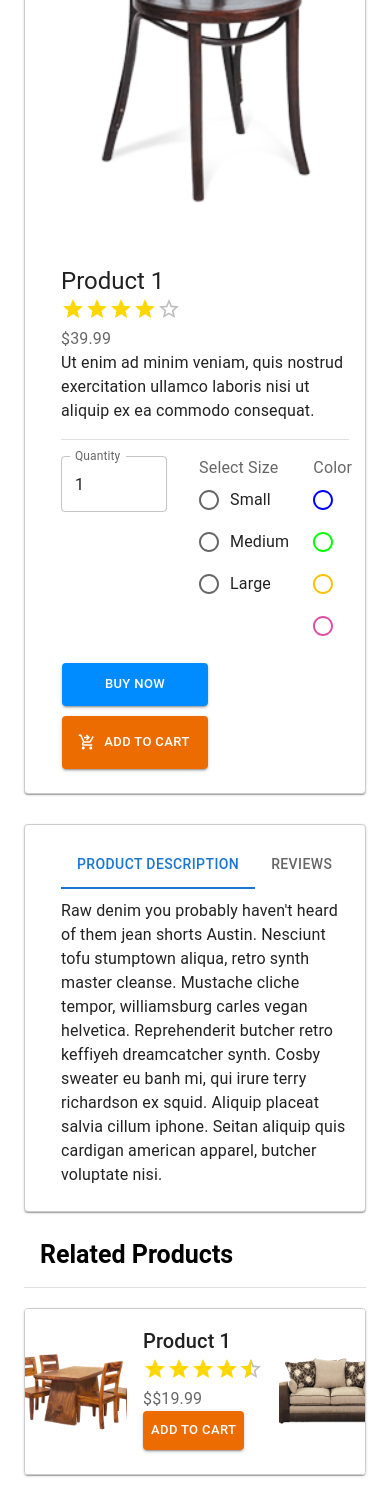
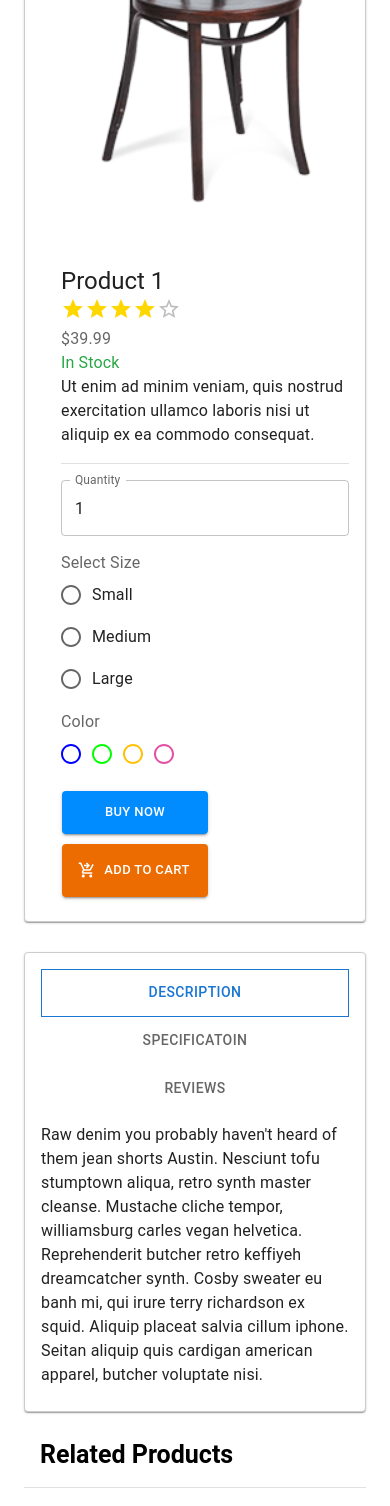
Before and after one commit to ravenanhq/admina, a Next.js app: page /ecommerce/product-details in a window 390 px wide. Shown: the part 432-1938 px from the top of the page. Built offline with nearby package versions, Linux system fonts and the light colour scheme.

Commit message:
[Bug-28]-Fixed review tab,related product wrap issues in mobile view. Implement the quantity fliter not allowed negative value.Added product stock and specification details.

```diff
--- a/src/app/components/Ecommerce/ProductDetailTabs.tsx
+++ b/src/app/components/Ecommerce/ProductDetailTabs.tsx
@@ -1,4 +1,4 @@
-import React, { useState } from 'react';
+import React, { useState } from "react";
 import {
   Card,
   CardContent,
@@ -6,15 +6,22 @@ import {
   Box,
   Tabs,
   Tab,
-} from '@mui/material';
+  Grid,
+} from "@mui/material";
+import { useTheme } from "@mui/material/styles";
+import useMediaQuery from "@mui/material/useMediaQuery";
+import ReviewCommentForm from "./ReviewCommentForm";
 
 const ProductDetailTabs = () => {
-
   const [currentTab, setCurrentTab] = useState(0);
 
   const handleTabChange = (event, newValue) => {
     setCurrentTab(newValue);
   };
+
+  const theme = useTheme();
+  const isMobile = useMediaQuery(theme.breakpoints.down("sm"));
+  const isTablet = useMediaQuery(theme.breakpoints.down("md"));
 
   const TabPanel = ({ children, index, value }) => {
     return (
@@ -26,15 +33,29 @@ const ProductDetailTabs = () => {
 
   return (
     <>
-        <Card style={{ display: "flex", marginTop: "20px",border:"1px solid #ccc" }}>
-          <CardContent style={{ flex: 1, marginLeft: "20px" }}>
+      <Card
+        style={{ display: "block", marginTop: "20px", border: "1px solid #ccc" }}
+      >
+        <CardContent style={{ flex: 1, marginLeft:isMobile ? "0px" : "20px"}} >
           <Tabs
             value={currentTab}
             onChange={handleTabChange}
-              sx={{ marginBottom: "10px" }}
+            sx={{ marginBottom: "10px", fontSize: "12px" }}
+            classes={{ scroller: "tabScroller" }}
+            style={{ overflow: "visible" }}
           >
-              <Tab label="Product Description" />
-              <Tab label="Reviews" />
+            <Tab
+              label="Description"
+              className={currentTab === 0 ? "activeTab" : ""}
+            />
+            <Tab
+              label="Specificatoin"
+              className={currentTab === 1 ? "activeTab" : ""}
+            />
+            <Tab
+              label="Reviews"
+              className={currentTab === 2 ? "activeTab" : ""}
+            />
           </Tabs>
 
           <TabPanel value={currentTab} index={0}>
@@ -49,15 +70,46 @@ const ProductDetailTabs = () => {
             </Typography>
           </TabPanel>
           <TabPanel value={currentTab} index={1}>
-              <Typography variant="body1" color="textPrimary">
-              Etsy mixtape wayfarers, ethical wes anderson tofu before they sold out mcsweeney's
-              organic lomo retro fanny pack lo-fi farm-to-table readymade. Messenger bag gentrify pitchfork
-               tattooed craft beer, iphone skateboard locavore carles etsy salvia banksy hoodie helvetica.
-               DIY synth PBR banksy irony. Leggings gentrify squid 8-bit cred pitchfork. Williamsburg banh mi
-               whatever gluten-free, carles pitchfork biodiesel fixie etsy retro mlkshk vice blog. S
-               cenester cred you probably haven't heard of them, vinyl craft beer blog stumptown.
-              Pitchfork sustainable tofu synth chambray yr.
+            <CardContent style={{ padding: "0" }}>
+              <table
+                style={{
+                  marginTop: "20px",
+                  fontSize: "14px",
+                }}
+              >
+                <tbody>
+                  <tr>
+                    <th style={{ width: "70%", textAlign: "left" }}>Modal#</th>
+                    <td>Mod-01</td>
+                  </tr>
+                  <tr>
+                    <th style={{ width: "70%", textAlign: "left" }}>Color</th>
+                    <td>Red</td>
+                  </tr>
+                  <tr>
+                    <th style={{ width: "70%", textAlign: "left" }}>Deliver</th>
+                    <td>USA</td>
+                  </tr>
+                </tbody>
+              </table>
+            </CardContent>
+          </TabPanel>
+          <TabPanel value={currentTab} index={2}>
+            <Grid container>
+              <Grid item xs={12} sm={12} md={4} lg={8} xl={4}>
+                <Typography variant="body1" gutterBottom>
+                  Raw denim you probably haven't heard of them jean shorts Austin
                 </Typography>
+              </Grid>
+              <Grid item xs={12} sm={8} md={4} lg={6} xl={4} justifyContent="flex-end">
+                <Typography variant="body2" align="left" color="#089aff">
+                  -By John
+                </Typography>
+              </Grid>
+              <Grid item xs={12}>
+                <ReviewCommentForm></ReviewCommentForm>
+              </Grid>
+            </Grid>
           </TabPanel>
         </CardContent>
       </Card>
--- a/src/app/components/Ecommerce/ProductDetails.tsx
+++ b/src/app/components/Ecommerce/ProductDetails.tsx
@@ -26,12 +26,19 @@ const ProductDetails = () => {
   const [selectedSize, setSelectedSize] = useState('');
   const [selectedColor, setSelectedColor] = useState('');
 
+  const theme = useTheme();
+  const isMobile = useMediaQuery(theme.breakpoints.down('sm'));
+  const isMobileOrTablet = useMediaQuery(theme.breakpoints.down('md'));
+
   const getColorBasedOnRating = (rating) => {
     return rating >= 4 ? '#FFD700' : '#C0C0C0';
   };
 
   const handleQuantityChange = (event) => {
-    setQuantity(event.target.value);
+    const value = event.target.value;
+    if (value === '' || (value > 0 && Number.isInteger(parseFloat(value)))) {
+      setQuantity(value);
+    }
   };
 
   const handleSizeChange = (event) => {
@@ -41,10 +48,6 @@ const ProductDetails = () => {
   const handleColorChange = (event) => {
     setSelectedColor(event.target.value);
   };
-
-  const theme = useTheme();
-  const isMobile = useMediaQuery(theme.breakpoints.down('sm'));
-  const isMobileOrTablet = useMediaQuery(theme.breakpoints.down('md'));
 
   return (
     <>
@@ -68,22 +71,29 @@ const ProductDetails = () => {
             style={{ color: getColorBasedOnRating(4) }}
           />
           <Typography color="textSecondary">$39.99</Typography>
+          <Typography color="#28a745" >In Stock</Typography>
           <Typography variant="body1" color="textPrimary">
             Ut enim ad minim veniam, quis nostrud exercitation ullamco laboris
             nisi ut aliquip ex ea commodo consequat.
           </Typography>
+
           <Divider sx={{ margin: "0 auto", marginY: 2, width: "100%" }} />
-          <Box display="flex" flexDirection="row">
+          <Box display={isMobileOrTablet ? "block" : "flex"} flexDirection={isMobileOrTablet ? "column" : "row"}>
             <TextField
               label="Quantity"
               type="number"
               value={quantity}
               onChange={handleQuantityChange}
-              style={{ marginRight: "10px", width: "40%", height: "20px" }}
+              inputProps={{ min: "1" }}
+              style={{
+                marginRight: "10px",
+                width: isMobileOrTablet ? "100%" : "40%",
+                height: isMobileOrTablet ? "" : "20px"
+              }}
             />
             <FormControl
               component="fieldset"
-              style={{ margin: "0 22px 10px 22px" }}
+              style={{ margin: isMobileOrTablet ? "15px 22px 10px 0px" : "0 22px 10px 22px", width: isMobileOrTablet ? "100%" : "" }}
             >
               <FormLabel component="legend">Select Size</FormLabel>
               <RadioGroup
@@ -123,7 +133,7 @@ const ProductDetails = () => {
                 name="color"
                 value={selectedColor}
                 onChange={handleColorChange}
-                style={{ flexDirection: isMobileOrTablet ? "column" : "row" }}
+                style={{ width: isMobileOrTablet ? "100%" : "", flexDirection: "row" }}
               >
                 <FormControlLabel
                   value="#0000FF"
--- a/src/app/components/Ecommerce/RelatedProducts.tsx
+++ b/src/app/components/Ecommerce/RelatedProducts.tsx
@@ -8,6 +8,7 @@ import {
   Divider,
   Button,
   CardHeader,
+  Grid,
 } from "@mui/material";
 import productsData from "../../../product-data.json";
 import { useTheme } from '@mui/material/styles';
@@ -18,7 +19,6 @@ const RelatedProducts = () => {
   const theme = useTheme();
   const isMobile = useMediaQuery(theme.breakpoints.down('sm'));
   const isMobileOrTablet = useMediaQuery(theme.breakpoints.down('md'));
-
 
   useEffect(() => {
     setProducts(productsData);
@@ -35,19 +35,26 @@ const RelatedProducts = () => {
         }}
       />
       <Divider sx={{ margin: "0 auto", width: "100%" }} />
+      <Grid container spacing={2}>
+        {products.slice(0, 3).map((product) => (
+          <Grid item key={product.id} xs={12} sm={6} md={4} lg={4} xl={4}>
             <Card
-        style={{ display: "flex", margin: "20px 0", border: "1px solid #ccc",overflow:isMobileOrTablet ? 'auto' : 'hidden' }}
+              style={{
+                display: "flex",
+                flexDirection: isMobileOrTablet ? 'column' : 'row',
+                margin: "20px 0",
+                border: "1px solid #ccc",
+                overflow: isMobileOrTablet ? 'auto' : 'hidden',
+              }}
             >
-        {products.slice(0, 3).map((product) => (
-          <>
               <CardMedia
                 component="img"
                 height="150"
                 image={product.image}
                 alt={product.name}
-              style={{ width: "30%" }}
+                style={{ width: isMobileOrTablet ? "100%" : "auto", objectFit:isMobileOrTablet ? 'contain' : 'cover'}}
               />
-            <CardContent style={{ flex: 1, margin: isMobile ? "0" : "0 0 0 20px", }}>
+              <CardContent style={{ flex: 1,  textAlign:"center"}}>
                 <Typography variant="h6" component="div">
                   {product.name}
                 </Typography>
@@ -69,9 +76,10 @@ const RelatedProducts = () => {
                   Add to Cart
                 </Button>
               </CardContent>
-          </>
+            </Card>
+          </Grid>
         ))}
-      </Card>
+      </Grid>
     </>
   );
 };
--- /dev/null
+++ b/src/app/components/Ecommerce/ReviewCommentForm.tsx
@@ -0,0 +1,95 @@
+import React, { useState } from 'react';
+import { TextField, Button, Box, Grid, Typography } from '@mui/material';
+
+const ReviewCommentForm = () => {
+  const [formData, setFormData] = useState({
+    name: '',
+    email: '',
+    message: '',
+  });
+
+  const [errors, setErrors] = useState({
+    name: '',
+    email: '',
+    message: '',
+  });
+
+  const validateForm = () => {
+    let isValid = true;
+    const newErrors = { ...errors };
+
+    if (formData.name.trim() === '') {
+      newErrors.name = 'Name is required';
+      isValid = false;
+    } else {
+      newErrors.name = '';
+    }
+
+    if (formData.message.trim() === '') {
+      newErrors.message = 'Message is required';
+      isValid = false;
+    } else {
+      newErrors.message = '';
+    }
+
+    setErrors(newErrors);
+    return isValid;
+  };
+
+  const handleChange = (e) => {
+    const { name, value } = e.target;
+    setFormData({
+      ...formData,
+      [name]: value,
+    });
+  };
+
+  const handleSubmit = (e) => {
+    e.preventDefault();
+    if (validateForm()) {
+      console.log(formData);
+    }
+  };
+
+  return (
+    <Box sx={{ mt: 2 }}>
+      <Typography variant="h6" gutterBottom>
+        Leave a Comment
+      </Typography>
+      <Grid container spacing={2}>
+        <Grid item xs={12}>
+          <TextField
+            fullWidth
+            id="message"
+            label="Your Comment"
+            name="message"
+            value={formData.message}
+            onChange={handleChange}
+            multiline
+            rows={4}
+            error={!!errors.message}
+            helperText={errors.message}
+          />
+        </Grid>
+        <Grid item xs={12}>
+          <TextField
+            fullWidth
+            id="name"
+            label="Your Name"
+            name="name"
+            value={formData.name}
+            onChange={handleChange}
+            error={!!errors.name}
+            helperText={errors.name}
+          />
+        </Grid>
+        <Grid item xs={12}>
+          <Button variant="contained" color="primary" onClick={handleSubmit}>
+            Post Comment
+          </Button>
+        </Grid>
+      </Grid>
+    </Box>  );
+};
+
+export default ReviewCommentForm;
--- a/src/app/ecommerce/add-new-product/page.tsx
+++ b/src/app/ecommerce/add-new-product/page.tsx
@@ -7,7 +7,7 @@ export default function ProductDetail() {
     return (
       <>
        <Breadcrumbs aria-label="breadcrumb">
-        <Typography color="textPrimary"> ecommerce / Add New Product</Typography>
+        <Typography color="textPrimary"> Ecommerce / Add New Product</Typography>
       </Breadcrumbs>
         <h2 style={{ paddingTop: 30 }}>Add New Product</h2>
         <div style={{ paddingTop: 10 }}>
--- a/src/app/ecommerce/order/page.tsx
+++ b/src/app/ecommerce/order/page.tsx
@@ -7,7 +7,7 @@ export default function order() {
     return (
       <>
        <Breadcrumbs aria-label="breadcrumb">
-        <Typography color="textPrimary"> ecommerce / Orders </Typography>
+        <Typography color="textPrimary"> Ecommerce / Orders </Typography>
       </Breadcrumbs>
         <h2 style={{ paddingTop: 30 }}>Orders</h2>
         <div style={{ paddingTop: 10 }}>
--- a/src/app/ecommerce/product-details/page.tsx
+++ b/src/app/ecommerce/product-details/page.tsx
@@ -9,7 +9,7 @@ export default function ProductDetail() {
     return (
       <>
       <Breadcrumbs aria-label="breadcrumb">
-        <Typography color="textPrimary"> ecommerce / Product Details</Typography>
+        <Typography color="textPrimary"> Ecommerce / Product Details</Typography>
       </Breadcrumbs>
         <h2 style={{ paddingTop: 30 }}>Product Details</h2>
         <div style={{ paddingTop: 10 }}>
--- a/src/app/ecommerce/product-list/page.tsx
+++ b/src/app/ecommerce/product-list/page.tsx
@@ -8,7 +8,7 @@ export default function PoductList() {
   return (
     <>
       <Breadcrumbs aria-label="breadcrumb">
-        <Typography color="textPrimary"> ecommerce / productList </Typography>
+        <Typography color="textPrimary"> Ecommerce / Product List </Typography>
       </Breadcrumbs>
       <Grid container justifyContent="space-between">
         <Grid item >
--- a/src/app/ecommerce/products/page.tsx
+++ b/src/app/ecommerce/products/page.tsx
@@ -9,7 +9,7 @@ export default function Product() {
     return (
       <>
        <Breadcrumbs aria-label="breadcrumb">
-        <Typography color="textPrimary"> ecommerce / Product </Typography>
+        <Typography color="textPrimary"> Ecommerce / Product </Typography>
       </Breadcrumbs>
         <h2 style={{ paddingTop: 30 }}>Products</h2>
         <div style={{ paddingTop: 10 }}>
--- a/src/app/globals.css
+++ b/src/app/globals.css
@@ -21,3 +21,19 @@ body {
   margin-bottom: 0.7rem;
   font-size: 16px;
 }
+
+@media (max-width: 450px) {
+.tabScroller .MuiTabs-flexContainer{
+  display: flex;
+  flex-wrap: wrap;
+  flex-direction: column;
+}
+
+.tabScroller .MuiTabs-indicator{
+  background-color: transparent;
+}
+
+.tabScroller .activeTab{
+  border: 1px solid #1976d2;
+}
+}
```
Lines whose indentation alone changed are shown as unchanged.
